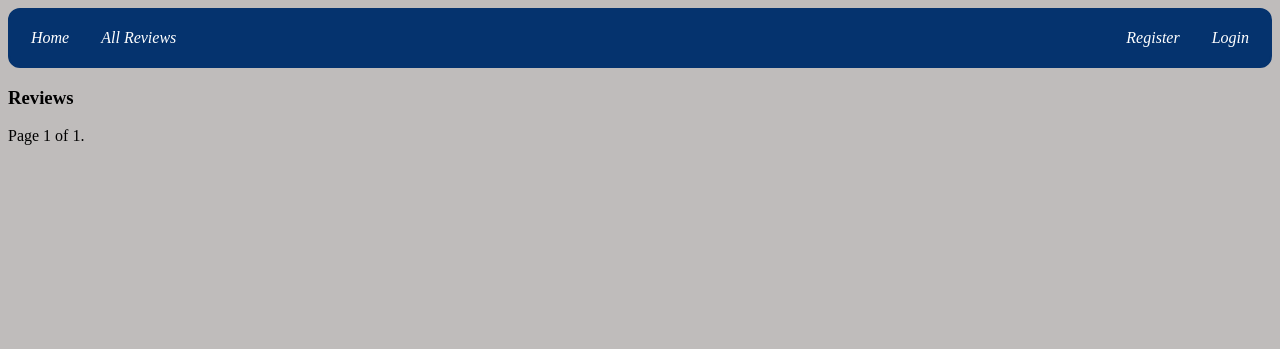
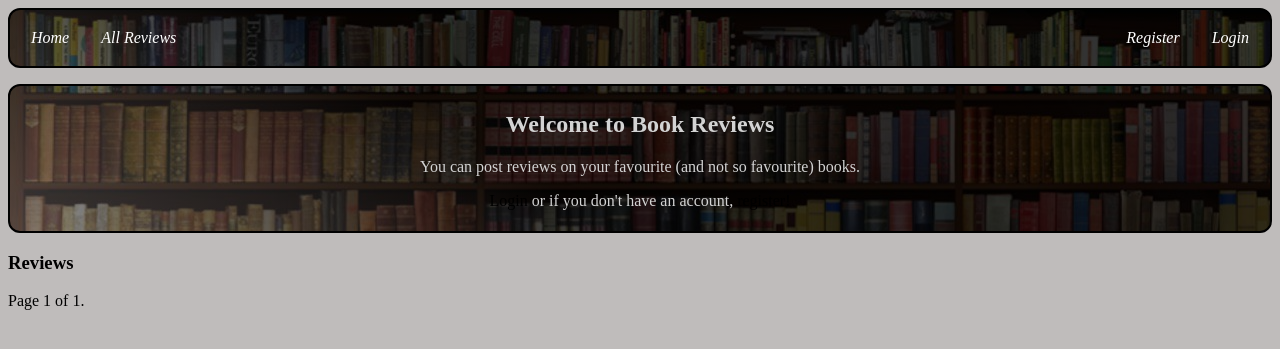
Before and after one commit to AtanasKisyov/book_reviews, a Django app: page /review/all in a window 1280 px wide. Shown: the top 349 px of the page. Run offline with Django 4.2, Linux system fonts and the light colour scheme; data that the repository does not hold is empty.

Commit message:
Altered logic to display the template name in every view

```diff
--- a/book_reviews/auth_user/forms.py
+++ b/book_reviews/auth_user/forms.py
@@ -1,5 +1,4 @@
 from django.contrib.auth import forms as auth_forms, get_user_model
-from django.forms import forms
 
 from book_reviews.auth_user.models import Profile, AuthUser
 
--- a/book_reviews/auth_user/templatetags/user_profile.py
+++ b/book_reviews/auth_user/templatetags/user_profile.py
@@ -17,3 +17,10 @@ def user_profile(context):
             'id': profile.user_id,
         }
     return None
+
+
+@register.simple_tag(takes_context=True)
+def page_name(context):
+    pages = {
+        'Home'
+    }
--- a/book_reviews/auth_user/views.py
+++ b/book_reviews/auth_user/views.py
@@ -40,6 +40,7 @@ class DetailUserView(generic_views.DetailView):
         user = self.object.user
         profile = Profile.objects.get(pk=user.id)
         context['profile'] = profile
+        context['template_name'] = 'Profile Details'
         return context
 
 
@@ -49,6 +50,11 @@ class EditUserView(generic_views.UpdateView):
     fields = ('picture', 'first_name', 'last_name')
     success_url = reverse_lazy('home')
 
+    def get_context_data(self, *, object_list=None, **kwargs):
+        context = super().get_context_data(**kwargs)
+        context['template_name'] = 'Edit Profile'
+        return context
+
 
 class DeleteUserView(generic_views.DeleteView):
     model = AuthUser
--- a/book_reviews/book/views.py
+++ b/book_reviews/book/views.py
@@ -11,6 +11,7 @@ class HomeView(generic_views.ListView):
 
     def get_context_data(self, *, object_list=None, **kwargs):
         context = super().get_context_data(**kwargs)
+        context['template_name'] = 'Home'
         context['recently_added'] = Book.objects.order_by('-reviewed_on')[:10]
         return context
 
@@ -19,6 +20,11 @@ class AllReviewsView(generic_views.ListView):
     paginate_by = 5
     model = Book
     template_name = 'generic/all_reviews.html'
+
+    def get_context_data(self, *, object_list=None, **kwargs):
+        context = super().get_context_data(**kwargs)
+        context['template_name'] = 'All Reviews'
+        return context
 
 
 class CreateReviewView(generic_views.CreateView):
@@ -38,10 +44,20 @@ class CreateReviewView(generic_views.CreateView):
         form.save()
         return super(CreateReviewView, self).form_valid(form)  # Test super method without arguments
 
+    def get_context_data(self, *, object_list=None, **kwargs):
+        context = super().get_context_data(**kwargs)
+        context['template_name'] = 'Add Review'
+        return context
+
 
 class DetailsReviewView(generic_views.DetailView):
     model = Book
     template_name = 'review/review_details.html'
+
+    def get_context_data(self, *, object_list=None, **kwargs):
+        context = super().get_context_data(**kwargs)
+        context['template_name'] = 'Details'
+        return context
 
 
 class EditReviewView(generic_views.UpdateView):
@@ -50,8 +66,18 @@ class EditReviewView(generic_views.UpdateView):
     fields = ('title', 'review', 'cover', 'category')
     success_url = reverse_lazy('home')  # Change it to review details
 
+    def get_context_data(self, *, object_list=None, **kwargs):
+        context = super().get_context_data(**kwargs)
+        context['template_name'] = 'Edit Review'
+        return context
+
 
 class DeleteReviewView(generic_views.DeleteView):
     model = Book
     template_name = 'review/review_delete.html'
     success_url = reverse_lazy('home')
+
+    def get_context_data(self, *, object_list=None, **kwargs):
+        context = super().get_context_data(**kwargs)
+        context['template_name'] = 'Delete Review'
+        return context
--- a/static/css/main.css
+++ b/static/css/main.css
@@ -13,18 +13,19 @@
     list-style-type: none;
     margin-top: 0;
     overflow: hidden;
-    background-color: #05336e;
-    border: 2px solid #05336e;
+    background-color: black;
+    border: 2px solid black;
     border-radius: 12px;
     padding: 5px;
 }
 
 a {
-
+    color: black;
+    text-decoration: initial;
 }
 
-.nav_li a:hover {
-    background-color: lightblue;
+a:hover {
+    text-decoration: underline;
 }
 .right {
     float: right;
--- a/templates/base/base.html
+++ b/templates/base/base.html
@@ -12,7 +12,7 @@
 </head>
 <body>
 <nav>
-    <ul class="navbar">
+    <ul class="navbar banner">
         <li class="nav_li"><a href="{% url 'home' %}">Home</a></li>
         <li class="nav_li"><a href="{% url 'all_reviews' %}">All Reviews</a></li>
         {% if request.user.is_authenticated %}
@@ -27,7 +27,17 @@
         {% endif %}
     </ul>
 </nav>
-
+<div class="navbar banner">
+        {% if not request.user.is_authenticated %}
+            <h2 class="banner-text">Welcome to Book Reviews</h2>
+            <p class="banner-text">You can post reviews on your favourite (and not so favourite) books.</p>
+            <p class="banner-text"><a href="{% url 'login' %}">Login</a> or if you don't have an account, <a
+                    href="{% url 'register' %}">register!</a>
+            </p>
+        {% else %}
+            <h2 class="banner-text">{{ template_name }}</h2>
+        {% endif %}
+    </div>
 {% block content %}
 {% endblock %}
 </body>
--- a/templates/generic/all_reviews.html
+++ b/templates/generic/all_reviews.html
@@ -7,10 +7,9 @@
             {% for element in object_list.all %}
                 <div class="review-card container">
                     <img class="image" src="{{ element.cover.url }}" alt="" width="200" height="200">
-                    <a href="{% url 'details_review' element.id %}"
-                       class="card-paragraph">Details {{ element.title }}</a>
-                    <a href="{% url 'edit_review' element.id %}" class="card-paragraph">Edit {{ element.name }}</a>
-                    <a href="{% url 'delete_review' element.id %}" class="card-paragraph">Delete {{ element.name }}</a>
+                    <a href="{% url 'details_review' element.id %}" class="card-paragraph">Details</a>
+                    <a href="{% url 'edit_review' element.id %}" class="card-paragraph">Edit</a>
+                    <a href="{% url 'delete_review' element.id %}" class="card-paragraph">Delete</a>
                 </div>
             {% endfor %}
         </ul>
```
Also changed, not shown: templates/generic/home.html (+4 -19 lines), 1 other file.
